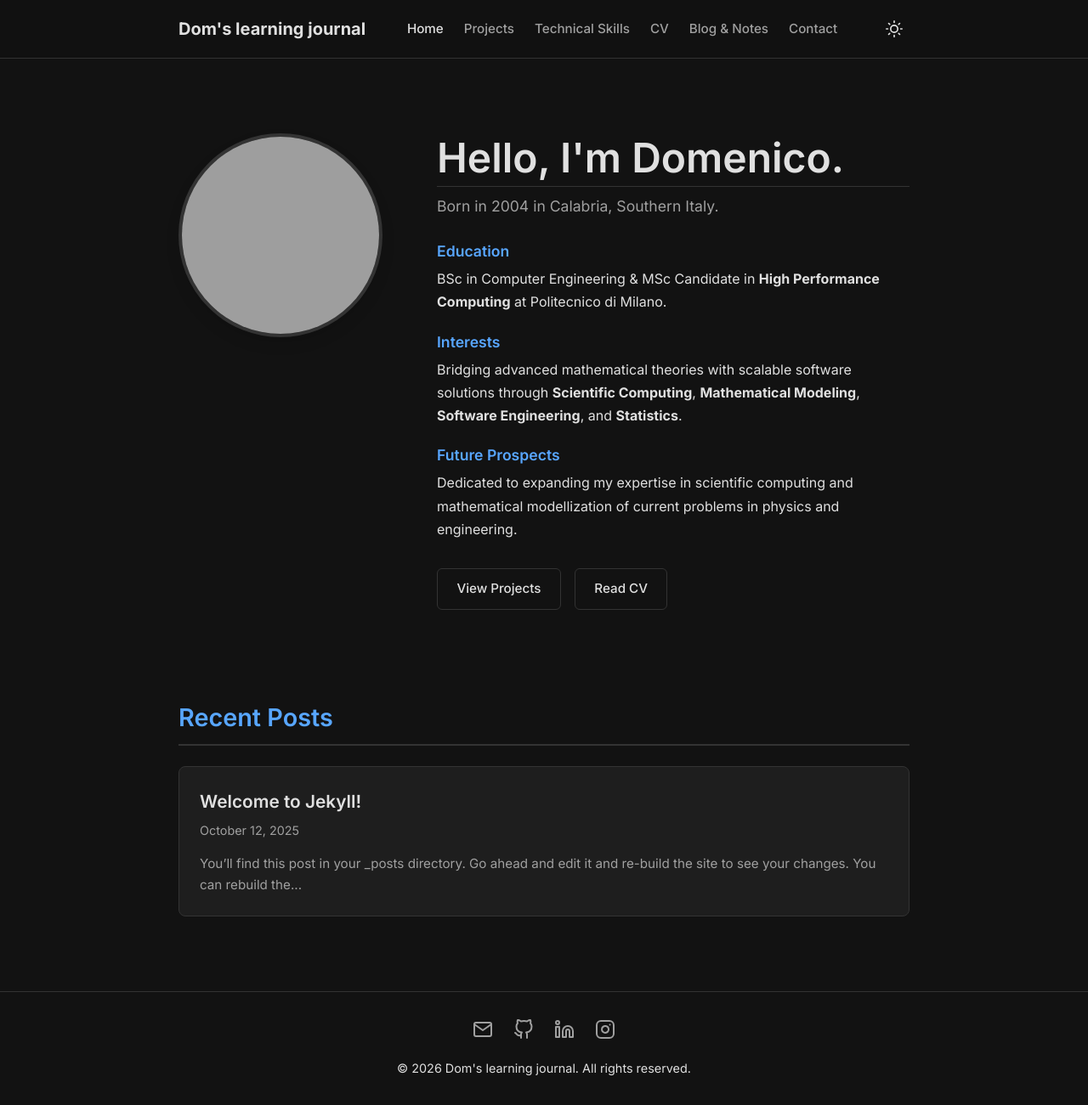
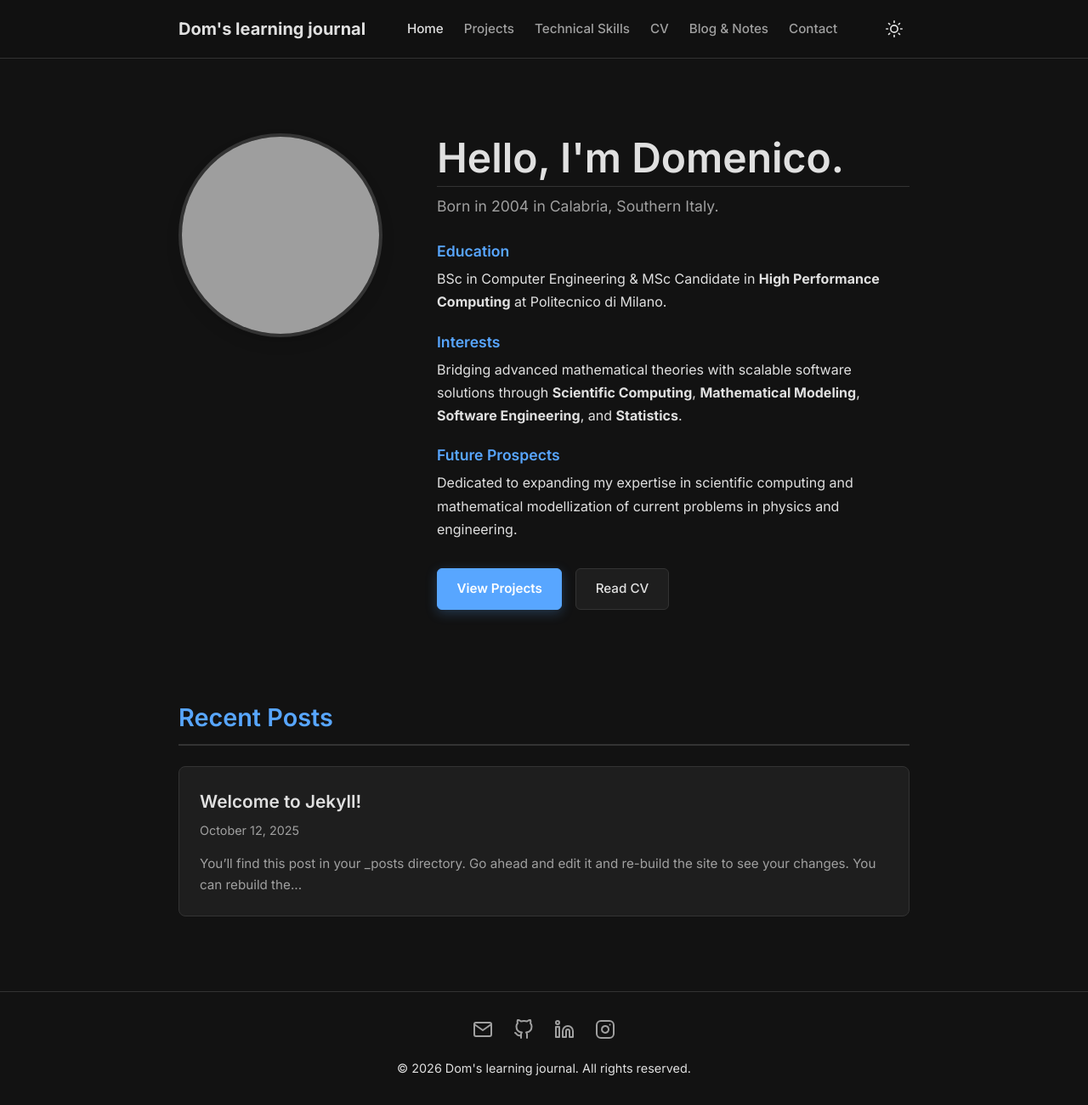
Before and after one commit to DomDegi/domdegi.github.io, a Jekyll site: the page built from index.markdown, in a window 1280 px wide and 1301 px high. Shown: the whole window at 85% size. Built offline with Jekyll 4.4.1, drawn with Linux system fonts in a browser that asks for light colours; grey boxes are pictures that could not be loaded.

Commit message:
feat: update inline styles for hero action buttons, adding accent background, shadows, and transitions.

```diff
--- a/index.markdown
+++ b/index.markdown
@@ -36,8 +36,8 @@ permalink: /
     </div>
 
     <div class="hero-actions" style="display: flex; gap: 1rem; margin-bottom: 1.5rem;">
-      <a href="{{ '/projects/' | relative_url }}" class="btn" style="border: 1px solid var(--border-color); color: var(--text-color); padding: 0.7rem 1.4rem; border-radius: 6px; font-weight: 500; font-size: 0.95rem;">View Projects</a>
-      <a href="{{ '/cv/' | relative_url }}" class="btn" style="border: 1px solid var(--border-color); color: var(--text-color); padding: 0.7rem 1.4rem; border-radius: 6px; font-weight: 500; font-size: 0.95rem;">Read CV</a>
+      <a href="{{ '/projects/' | relative_url }}" class="btn" style="background: var(--accent-color); color: #fff; border: 1px solid var(--accent-color); padding: 0.7rem 1.4rem; border-radius: 6px; font-weight: 600; font-size: 0.95rem; display: flex; align-items: center; text-decoration: none; box-shadow: 0 4px 14px rgba(88, 166, 255, 0.25); transition: transform 0.2s, box-shadow 0.2s;">View Projects</a>
+      <a href="{{ '/cv/' | relative_url }}" class="btn" style="background: var(--card-bg); border: 1px solid var(--border-color); color: var(--text-color); padding: 0.7rem 1.4rem; border-radius: 6px; font-weight: 500; font-size: 0.95rem; display: flex; align-items: center; text-decoration: none; transition: background 0.2s;">Read CV</a>
     </div>
   </div>
 </section>
```
